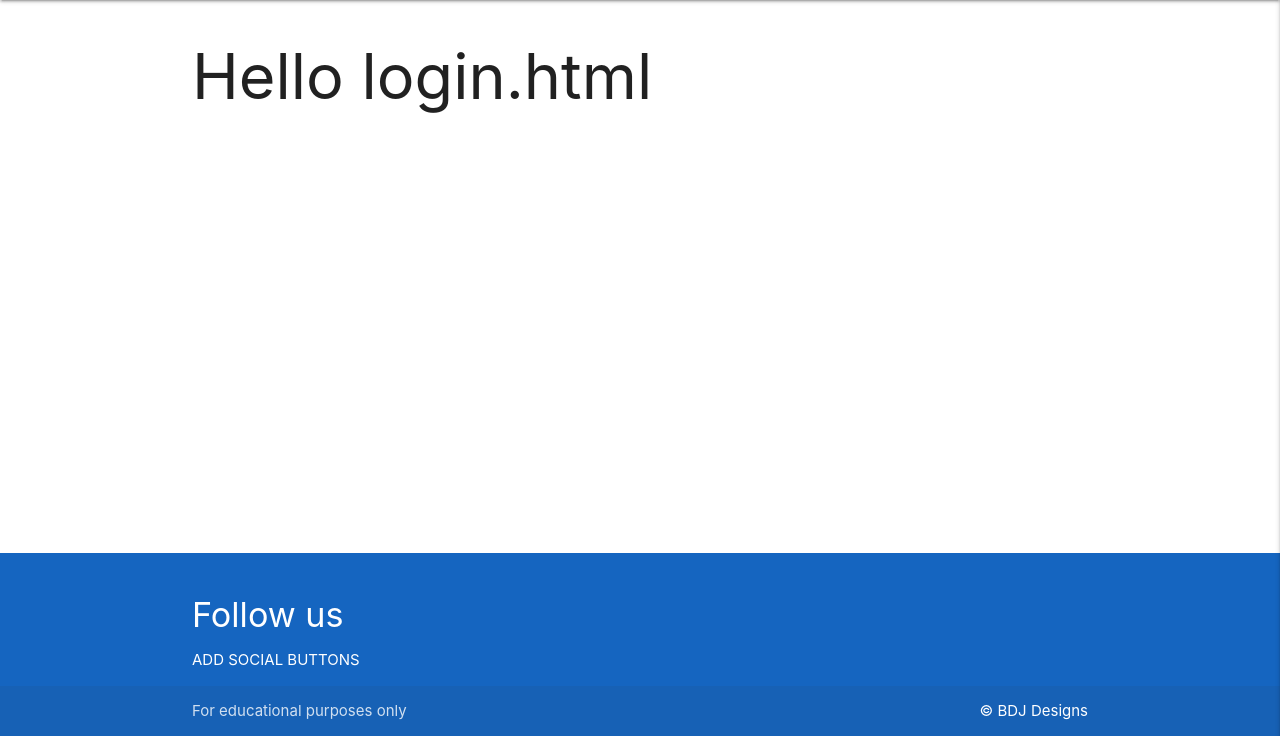
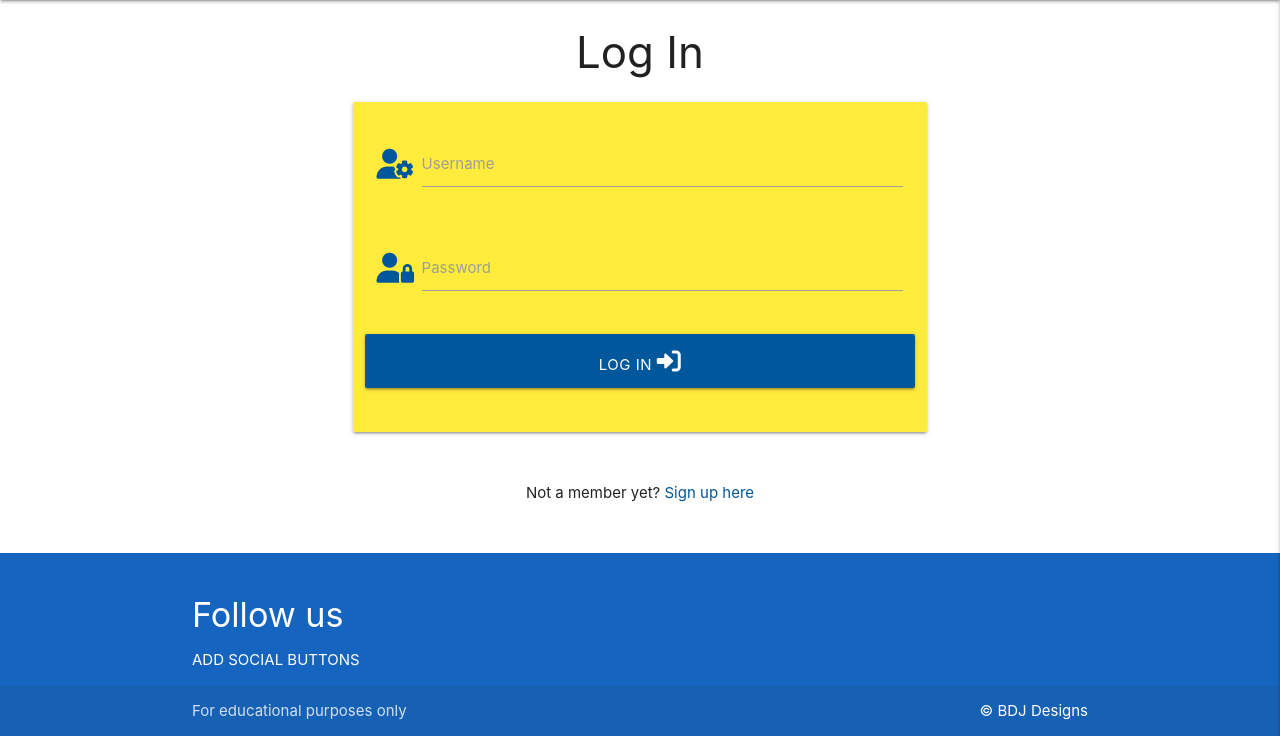
Before and after one commit to Code-Institute-Submissions/danielj314-celtic-cuisine-pm3_NovResub, a Flask app: template celticcuisine/templates/login.html in a window 1280 px wide. Shown: the part 64-800 px from the top of the page. Run offline with Flask 2, Linux system fonts and the light colour scheme; the template is opened without the code that fills it, so the values that code supplies are empty.

Commit message:
Added log in functionality

```diff
--- a/celticcuisine/__init__.py
+++ b/celticcuisine/__init__.py
@@ -1,4 +1,5 @@
 import os
+import re
 from flask import Flask
 from flask_sqlalchemy import SQLAlchemy
 from flask_pymongo import PyMongo
--- a/celticcuisine/models.py
+++ b/celticcuisine/models.py
@@ -15,7 +15,7 @@ class Users(db.Model):
     # schema for the Users model
     id = db.Column(db.Integer, primary_key=True)
     user_name = db.Column(db.String(50), unique=True, nullable=False)
-    password = db.Column(db.String(60), nullable=False)
+    password = db.Column(db.String(260), nullable=False)
 
     def __repr__(self):
         # __repr__ to represent itself in the form of a string
--- a/celticcuisine/templates/base.html
+++ b/celticcuisine/templates/base.html
@@ -36,7 +36,7 @@
           <!-- Dropdown Trigger -->
           <li><a class="dropdown-trigger" href="" data-target="dropdown1">Recipes v</a></li>
           <li><a href="">Add Recipes</a></li>
-          <li><a href="">Log in</a></li>
+          <li><a href="{{ url_for('login') }}">Log in</a></li>
           <li><a href="{{ url_for('register') }}">Register</a></li>
         </ul>
       </div>
--- a/celticcuisine/templates/login.html
+++ b/celticcuisine/templates/login.html
@@ -1,6 +1,46 @@
 {% extends "base.html" %}
 {% block content %}
 
-    <h1>Hello login.html</h1>
+<h3 class="center-align">Log In</h3>
+
+<div class="row">
+    <form class="col s12 m8 offset-m2" method="POST" action="{{ url_for('login') }}">
+        <div class="card-panel yellow">
+            <!-- username -->
+            <div class="row">
+                <div class="input-field col s12">
+                    <i class="fas fa-user-cog prefix light-blue-text text-darken-4"></i>
+                    <input id="username" name="username" type="text" minlength="5"
+                    maxlength="15" pattern="^[a-zA-Z0-9]{5,15}$" class="validate" required>
+                    <label for="username">Username</label>
+                </div>
+            </div>
+            <!-- password -->
+            <div class="row">
+                <div class="input-field col s12">
+                    <i class="fas fa-user-lock prefix light-blue-text text-darken-4"></i>
+                    <input id="password" name="password" type="password" minlength="5"
+                    maxlength="20" pattern="^[a-zA-Z0-9]{5,15}$" class="validate" required>
+                    <label for="password">Password</label>
+                </div>
+            </div>
+            <!-- log in button -->
+            <div class="row">
+                <button type="submit" class="col s12 btn-large light-blue darken-4 text-shadow">
+                    Log in <i class="fas fa-sign-in-alt"></i>
+                </button>
+            </div>
+        </div>
+    </form>
+</div>
+
+<div class="row">
+    <div class="col s12">
+        <p class="center-align">
+            Not a member yet?
+            <a href="{{ url_for('register') }}" class="light-blue-text text-darken-4">Sign up here</a>
+        </p>
+    </div>
+</div>
 
 {% endblock %}
```
Also changed, not shown: celticcuisine/routes.py (+32 -10 lines), celticcuisine/templates/register.html (+9 -0 lines).
